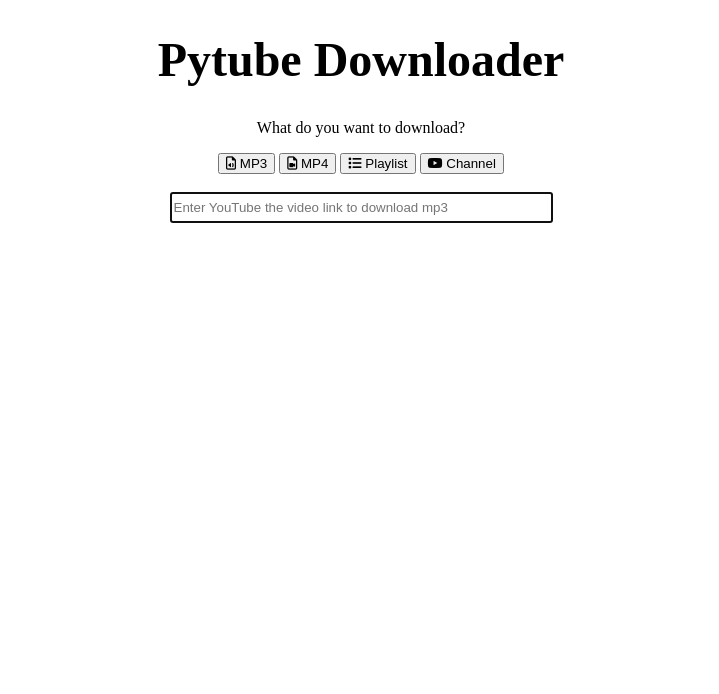
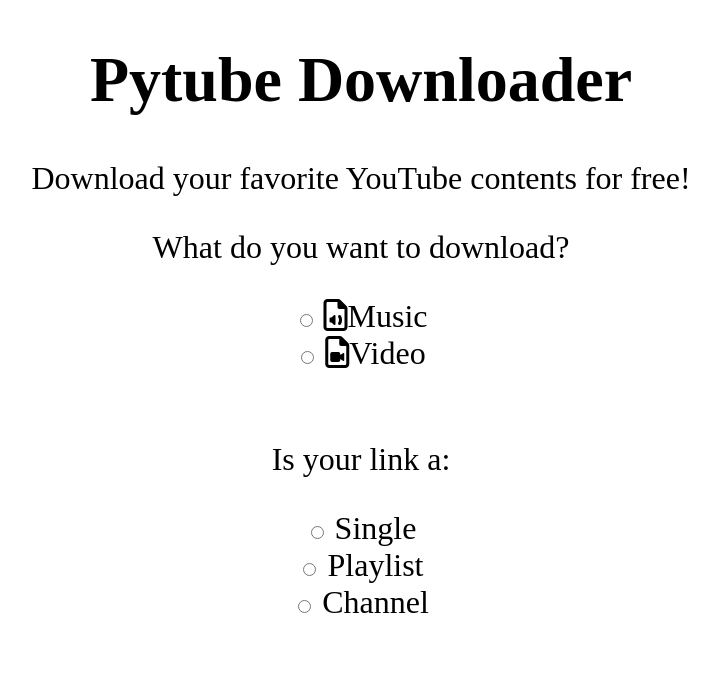
Before and after one commit to RipClaw15/pytube, a Django app: page / in a window 1280 px wide. Shown: the top 694 px of the page, without its empty margins (279-998 px from the left). Run offline with Django 4.2, Linux system fonts and the light colour scheme; some libraries are stand-ins or nearby versions.

Commit message:
better functions

```diff
--- a/youtube_downloader/downloader/static/downloader/logic.js
+++ b/youtube_downloader/downloader/static/downloader/logic.js
@@ -1,38 +1,53 @@
+// js/script.js
+
 document.addEventListener('DOMContentLoaded', function() {
-    document.querySelector('#mp3-btn').addEventListener('click', () => load_mp3_url());
-    document.querySelector('#mp4-btn').addEventListener('click', () => load_mp4_url());
-    document.querySelector('#playlist-btn').addEventListener('click', () => load_playlist_url());
-    document.querySelector('#channel-btn').addEventListener('click', () => load_channel_url());
-})
+    // Function to show/hide forms based on selected radio buttons
+    function toggleForms() {
+        const mp3Form = document.getElementById('mp3-form');
+        const mp4Form = document.getElementById('mp4-form');
+        const playlistMp3Form = document.getElementById('playlist-mp3-form');
+        const playlistMp4Form = document.getElementById('playlist-mp4-form');
+        const channelMp3Form = document.getElementById('channel-mp3-form');
+        const channelMp4Form = document.getElementById('channel-mp4-form');
 
-function load_mp3_url()
-{
-    document.querySelector('#mp4').style.display = 'none';
-    document.querySelector('#playlist').style.display = 'none';
-    document.querySelector('#channel').style.display = 'none';
-    document.querySelector('#mp3').style.display = 'block';
-}
+        const mp3Btn = document.getElementById('mp3-btn');
+        const mp4Btn = document.getElementById('mp4-btn');
+        const singleBtn = document.getElementById('single-btn');
+        const playlistBtn = document.getElementById('playlist-btn');
+        const channelBtn = document.getElementById('channel-btn');
 
-function load_mp4_url()
-{
-    document.querySelector('#mp3').style.display = 'none';
-    document.querySelector('#playlist').style.display = 'none';
-    document.querySelector('#channel').style.display = 'none';
-    document.querySelector('#mp4').style.display = 'block';
-}
+        mp3Form.classList.add('hidden');
+        mp4Form.classList.add('hidden');
+        playlistMp3Form.classList.add('hidden');
+        playlistMp4Form.classList.add('hidden');
+        channelMp3Form.classList.add('hidden');
+        channelMp4Form.classList.add('hidden');
 
-function load_playlist_url()
-{
-    document.querySelector('#mp3').style.display = 'none';
-    document.querySelector('#mp4').style.display = 'none';
-    document.querySelector('#channel').style.display = 'none';
-    document.querySelector('#playlist').style.display = 'block';
-}
+        if (mp3Btn.checked) {
+            if (singleBtn.checked) {
+                mp3Form.classList.remove('hidden');
+            } else if (playlistBtn.checked) {
+                playlistMp3Form.classList.remove('hidden');
+            } else if (channelBtn.checked) {
+                channelMp3Form.classList.remove('hidden');
+            }
+        } else if (mp4Btn.checked) {
+            if (singleBtn.checked) {
+                mp4Form.classList.remove('hidden');
+            } else if (playlistBtn.checked) {
+                playlistMp4Form.classList.remove('hidden');
+            } else if (channelBtn.checked) {
+                channelMp4Form.classList.remove('hidden');
+            }
+        }
+    }
 
-function load_channel_url()
-{
-    document.querySelector('#mp3').style.display = 'none';
-    document.querySelector('#mp4').style.display = 'none';
-    document.querySelector('#playlist').style.display = 'none';
-    document.querySelector('#channel').style.display = 'block';
-}
+    // Add event listeners to radio buttons
+    const radioBtns = document.querySelectorAll('input[type="radio"]');
+    radioBtns.forEach(btn => {
+        btn.addEventListener('change', toggleForms);
+    });
+
+    // Initial call to set initial form visibility
+    toggleForms();
+});
--- a/youtube_downloader/downloader/static/downloader/styles.css
+++ b/youtube_downloader/downloader/static/downloader/styles.css
@@ -1,19 +1,13 @@
 body {
     text-align:center;
-
+    font-size: 2em;
 }
 
-h1 {
-    font-size: 3em;
-}
-
-
-
-   input {
+   .url {
     width: 375px;
     height: 25px;
    }
 
-#mp4, #playlist, #channel{
+   .hidden {
     display: none;
 }
--- a/youtube_downloader/downloader/templates/downloader/page.html
+++ b/youtube_downloader/downloader/templates/downloader/page.html
@@ -13,24 +13,50 @@
 </head>
 <body>
     <h1>Pytube Downloader</h1>
-    <p>What do you want to download?</p>
-    <button class="btn btn-sm btn-outline-dark" id="mp3-btn"><i class="fa-regular fa-file-audio"></i> MP3</button>
-    <button class="btn btn-sm btn-outline-dark" id="mp4-btn"><i class="fa-regular fa-file-video"></i> MP4</button>
-    <button class="btn btn-sm btn-outline-dark" id="playlist-btn"><i class="fa-solid fa-list"></i> Playlist</button>
-    <button class="btn btn-sm btn-outline-dark" id="channel-btn"><i class="fa-brands fa-youtube"></i></i> Channel</button>
+    <p>Download your favorite YouTube contents for free!</p>
+
+    <form>
+        <p>What do you want to download?</p>
+        <input type="radio" id="mp3-btn" name="media" value="mp3">
+        <label for="mp3-btn"><i class="fa-regular fa-file-audio"></i>Music</label><br>
+        <input type="radio" id="mp4-btn" name="media" value="mp4">
+        <label for="mp4-btn"><i class="fa-regular fa-file-video"></i>Video</label><br>
+        <br>
+
+        <p>Is your link a:</p>
+        <input type="radio" id="single-btn" name="size" value="single">
+        <label for="single-btn">Single</label><br>
+        <input type="radio" id="playlist-btn" name="size" value="playlist">
+        <label for="playlist-btn">Playlist</label><br>
+        <input type="radio" id="channel-btn" name="size" value="channel">
+        <label for="channel-btn">Channel</label><br>
+    </form>
+
     <br>
     <br>
-    <form action="{% url 'mp3' %}" method="get" id="mp3">
-        <input autofocus type="text" name="link" placeholder="Enter YouTube the video link to download mp3">
+    <form action="{% url 'media' %}" method="get" id="mp3-form" class="hidden">
+        <input type="hidden" name="media_type" value="audio">
+        <input class="url" autofocus type="text" name="link" placeholder="Enter YouTube video link to download a music">
     </form>
-    <form action="{% url 'mp4' %}" method="get" id="mp4">
-        <input autofocus type="text" name="link" placeholder="Enter YouTube the video link to download mp4">
+    <form action="{% url 'media' %}" method="get" id="mp4-form" class="hidden">
+        <input type="hidden" name="media_type" value="video">
+        <input class="url" autofocus type="text" name="link" placeholder="Enter YouTube video link to download a video">
     </form>
-    <form action="{% url 'playlist' %}" method="get" id="playlist">
-        <input autofocus type="text" name="link" placeholder="Enter YouTube playlist link to download">
+    <form action="{% url 'playlist' %}" method="get" id="playlist-mp3-form" class="hidden">
+        <input type="hidden" name="media_type" value="audio">
+        <input class="url" autofocus type="text" name="link" placeholder="Enter YouTube playlist link to download as music playlist">
     </form>
-    <form action="{% url 'channel' %}" method="get" id="channel">
-        <input autofocus type="text" name="link" placeholder="Enter YouTube channel link to download">
+    <form action="{% url 'playlist' %}" method="get" id="playlist-mp4-form" class="hidden">
+        <input type="hidden" name="media_type" value="video">
+        <input class="url" autofocus type="text" name="link" placeholder="Enter YouTube playlist link to download as video playlist">
+    </form>
+    <form action="{% url 'channel' %}" method="get" id="channel-mp3-form" class="hidden">
+        <input type="hidden" name="media_type" value="audio">
+        <input class="url" autofocus type="text" name="link" placeholder="Enter YouTube channel link to download as music channel">
+    </form>
+    <form action="{% url 'channel' %}" method="get" id="channel-mp4-form" class="hidden">
+        <input type="hidden" name="media_type" value="video">
+        <input class="url" autofocus type="text" name="link" placeholder="Enter YouTube channel link to download as video channel">
     </form>
 
     {% block script %}
--- a/youtube_downloader/downloader/urls.py
+++ b/youtube_downloader/downloader/urls.py
@@ -4,8 +4,8 @@
 
 urlpatterns = [
     path("", views.index, name="index"),
-    path("mp3", views.mp3_download, name="mp3"),
-    path("mp4", views.mp4_download, name="mp4"),
+    path("media", views.download_media, name="media"),
+
     path("playlist", views.playlist_download, name="playlist"),
     path("channel", views.channel_download, name="channel"),
 
--- a/youtube_downloader/downloader/views.py
+++ b/youtube_downloader/downloader/views.py
@@ -7,54 +7,36 @@
 def index(request):
     return render(request, "downloader/page.html")
 
-def mp3_download(request):
+def download_media(request, media_type):
     if request.method == 'GET':
         link = request.GET.get('link')
         if link:
 
             try:
                 youtube_object = YouTube(link)
-                audio_stream = youtube_object.streams.filter(only_audio=True).first()
 
-                audio_file_path = audio_stream.download()
+                if media_type == 'audio':
 
-                video_title = youtube_object.title
+                    audio_stream = youtube_object.streams.filter(only_audio=True).first()
+                    file_extension = 'mp3'
+                    content_type = 'audio/mpeg'
+                elif media_type == 'video':
+                    video_stream = youtube_object.streams.filter(resolution='720p', file_extension='mp4').first()
+                    file_extension = 'mp4'
+                    content_type = 'video/mp4'
+                else:
+                    raise ValueError("Invalid media type")
 
-                with open(audio_file_path, 'rb') as file:
-                    audio_content = file.read()
+                file_path = audio_stream.download() if media_type == 'audio' else video_stream.download()
 
-                os.remove(audio_file_path)
+                with open(file_path, 'rb') as file:
+                    media_content = file.read()
 
-                response = HttpResponse(audio_content, content_type='audio/mpeg')
+                os.remove(file_path)
 
-                response['Content-Disposition'] = f'attachment; filename="{video_title}.mp3"'
-                return response
-            except Exception as e:
-                return HttpResponse(f"An error occurred: {e}", status=500)
-        else:
-            return HttpResponse("No link provided", status=400)
-    else:
-        return HttpResponse("Method not allowed", status=405)
+                response = HttpResponse(media_content, content_type=content_type)
 
-def mp4_download(request):
-    if request.method == 'GET':
-        link = request.GET.get('link')
-        if link:
-
-            try:
-                youtube_object = YouTube(link)
-                video_stream = youtube_object.streams.filter(resolution='720p', file_extension='mp4').first()
-                video_file_path = video_stream.download()
-                video_title = youtube_object.title
-
-                with open(video_file_path, 'rb') as file:
-                    video_content = file.read()
-
-                os.remove(video_file_path)
-
-                response = HttpResponse(video_content, content_type='video/mp4')
-
-                response['Content-Disposition'] = f'attachment; filename="{video_title}.mp4"'
+                response['Content-Disposition'] = f'attachment; filename="{youtube_object.title}.{file_extension}"'
                 return response
             except Exception as e:
                 return HttpResponse(f"An error occurred: {e}", status=500)
@@ -64,6 +46,7 @@
         return HttpResponse("Method not allowed", status=405)
 
 
+
 def playlist_download(request):
     pass
 
```
